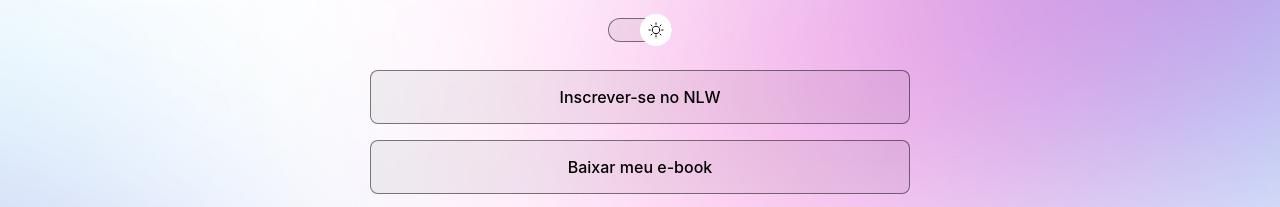
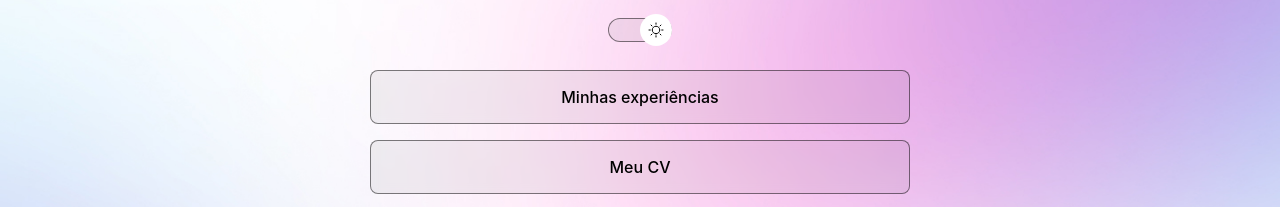
Before and after one commit to BeckLuca/Projeto1, a plain HTML site: page index.html in a window 1280 px wide. Shown: the part 238-445 px from the top of the page. Drawn offline with nearby package versions, Linux system fonts and the light colour scheme; a web font is replaced by a local one.

Commit message:
atulizar frases na caixa

```diff
--- a/index.html
+++ b/index.html
@@ -33,11 +33,13 @@
 
        <ul>
       <li>
-        <a href="#">Inscrever-se no NLW</a>
+        <a href="https://br.linkedin.com/in/lucasbeck-" target="_blank"
+        >Minhas experiências</a>
       </li>
 
       <li>
-        <a href="#">Baixar meu e-book</a>
+        <a href="https://br.linkedin.com/in/lucasbeck-" target="_blank"
+        >Meu CV</a>
       </li>
 
       <li>
```
